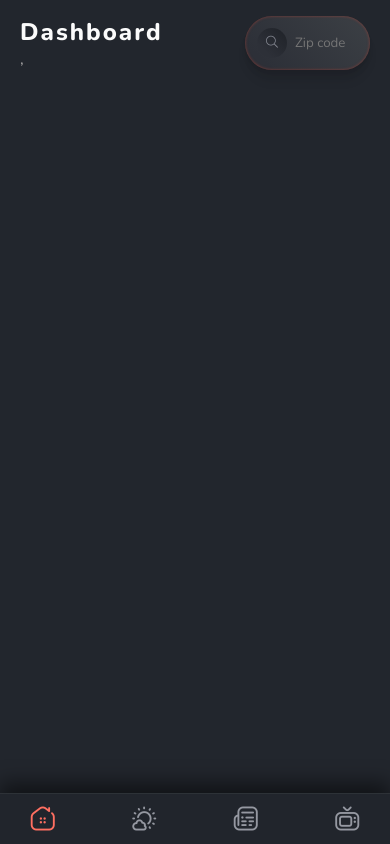
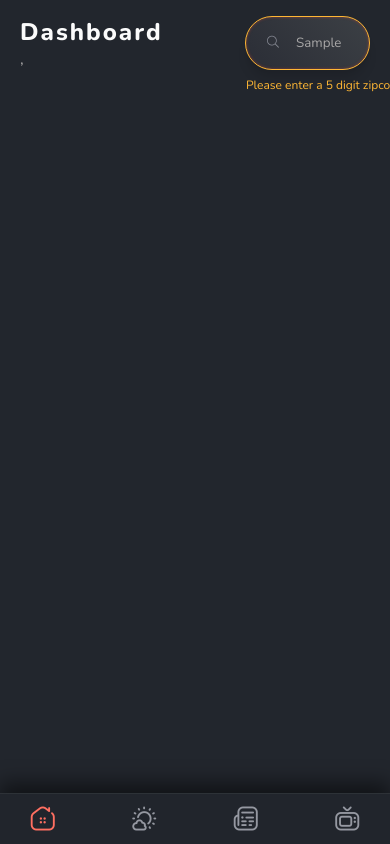
Before and after one commit to jmart790/My_Dashboard, a Vue app: page /#/ in a window 390 px wide. Both pictures are taken after typing "Sample" into the empty fields and a click on the button 272 px from the left and 43 px from the top of the page. Built offline with nearby package versions, Linux system fonts and the light colour scheme; no server answers; what vue-inline-svg would draw is missing.

Commit message:
added light validation for search

```diff
--- a/src/components/base/PageHeader.vue
+++ b/src/components/base/PageHeader.vue
@@ -15,14 +15,21 @@ export default {
   },
   data() {
     return {
-      zipcode: ""
+      zipcode: "",
+      hasErrors: false
     };
   },
   methods: {
     ...mapActions("location", ["getLocation"]),
+    isNumber(event) {
+      if (!event.key.match(/^[0-9]*$/)) event.preventDefault();
+      else return true;
+    },
     handleSearch(zipcode) {
-      this.getLocation(zipcode);
-      this.zipcode = "";
+      if (zipcode.length === 5) {
+        this.getLocation(zipcode);
+        this.zipcode = "";
+      } else this.hasErrors = true;
     }
   }
 };
@@ -38,16 +45,24 @@ export default {
         {{ subtitle }}
       </h4>
     </div>
-    <form class="page-header__search" @submit.prevent="handleSearch(zipcode)">
+    <form
+      class="page-header__search"
+      :class="{ 'page-header__search--error': hasErrors }"
+      @submit.prevent="handleSearch(zipcode)"
+    >
       <button type="submit">
         <span class="icon-actions-linear-search" />
       </button>
       <input
         v-model.trim="zipcode"
         type="text"
-        name="location"
+        name="zipcode"
         placeholder="Zip code"
+        @keypress="isNumber($event)"
+        maxlength="5"
+        autocomplete="off"
       />
+      <p>Please enter a 5 digit zipcode</p>
     </form>
   </header>
 </template>
@@ -89,7 +104,7 @@ export default {
     button {
       margin-right: $gap-2;
       flex-shrink: 0;
-      background: $third-gradiant;
+      background: transparent;
       border-radius: 100%;
       border: none;
       outline: none;
@@ -104,7 +119,7 @@ export default {
       }
       &:hover {
         cursor: pointer;
-        background: $second-gradiant;
+        background: $third-gradiant;
       }
     }
     input {
@@ -116,6 +131,25 @@ export default {
     &:focus-within {
       box-shadow: $focus-shadow;
     }
+    p {
+      position: absolute;
+      bottom: 0;
+      left: 0;
+      right: 0;
+      text-align: center;
+      white-space: nowrap;
+      font-size: 12px;
+      color: $danger;
+      opacity: 0;
+      transition: all 0.2s ease;
+    }
+    &--error {
+      border: 1px solid $danger;
+      p {
+        transform: translateY(24px);
+        opacity: 1;
+      }
+    }
   }
 }
 </style>
```
